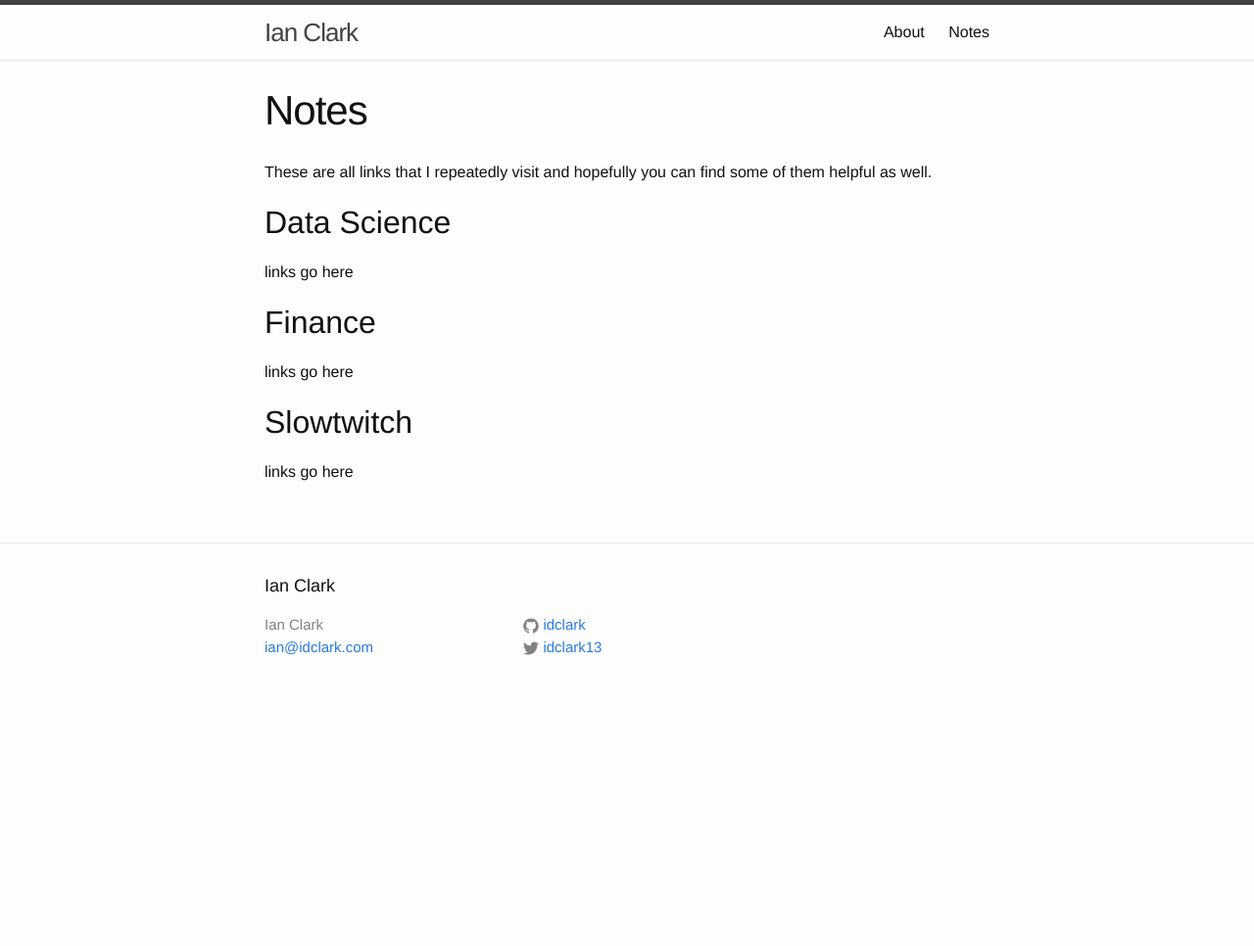
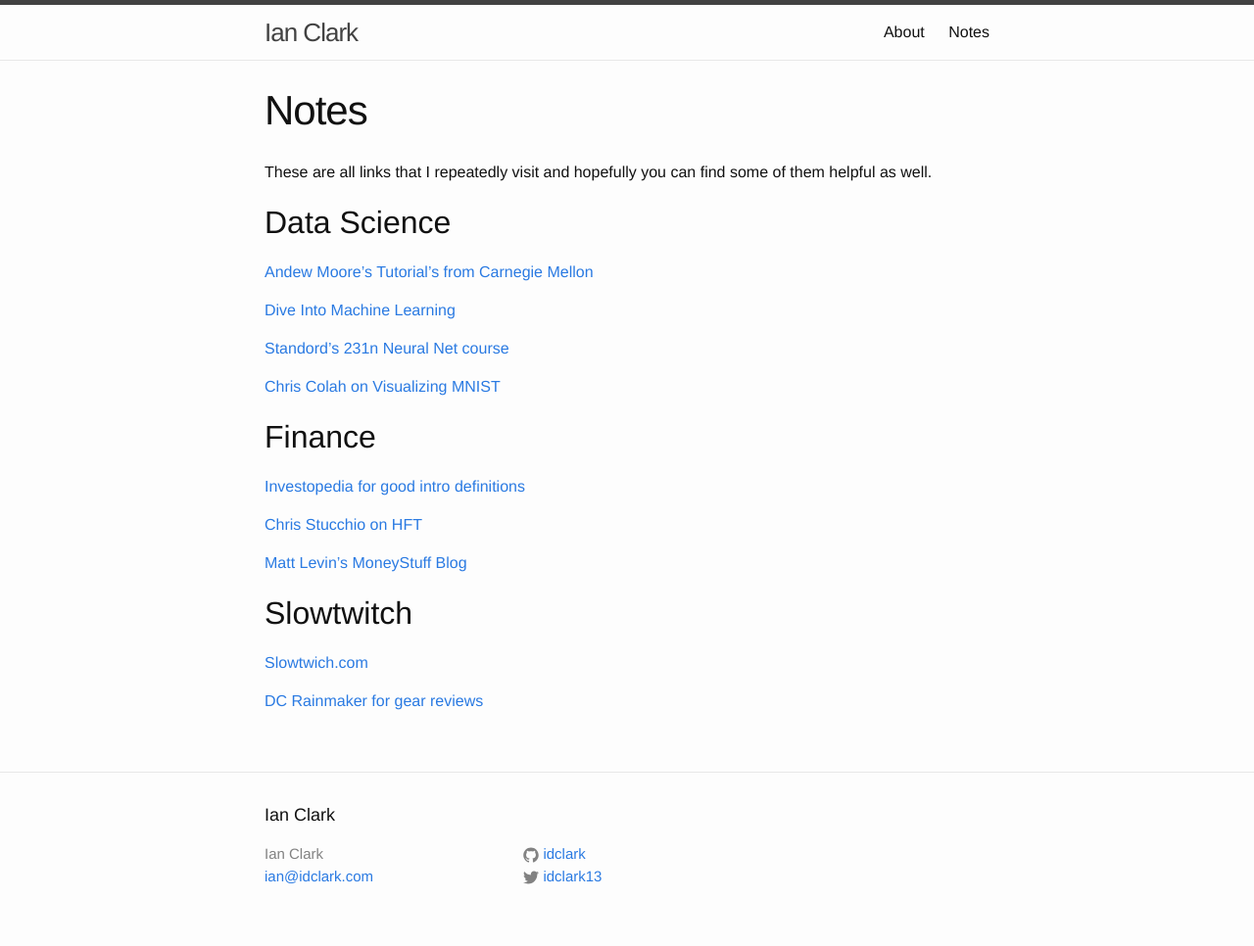
Before and after one commit to idclark/idclark.github.io, a Jekyll site: the page built from notes.md, in a window 1280 px wide. Shown: the whole page at 98% size. Built offline with Jekyll 4.4.1, drawn with Linux system fonts in a browser that asks for light colours; before the commit the page ends 900 px from its top, so only the background shows below that.

Commit message:
add links to notes page

```diff
--- a/notes.md
+++ b/notes.md
@@ -6,10 +6,22 @@ permalink: /notes/
 These are all links that I repeatedly visit and hopefully you can find some of them helpful as well.
 
 ## Data Science
-links go here
+[Andew Moore's Tutorial's from Carnegie Mellon](http://www.cs.cmu.edu/~awm/tutorials.html)
+
+[Dive Into Machine Learning](http://hangtwenty.github.io/dive-into-machine-learning/)
+
+[Standord's 231n Neural Net course](http://cs231n.github.io/)
+
+[Chris Colah on Visualizing MNIST](http://colah.github.io/posts/2014-10-Visualizing-MNIST/)
 
 ## Finance
-links go here
+[Investopedia for good intro definitions](http://www.investopedia.com/)
+
+[Chris Stucchio on HFT](https://www.chrisstucchio.com/blog/2012/hft_apology.html)
+
+[Matt Levin's MoneyStuff Blog](https://www.bloomberg.com/view/topics/money-stuff)
 
 ## Slowtwitch
-links go here
+[Slowtwich.com](http://www.slowtwitch.com/)
+
+[DC Rainmaker for gear reviews](http://www.dcrainmaker.com/)
```
